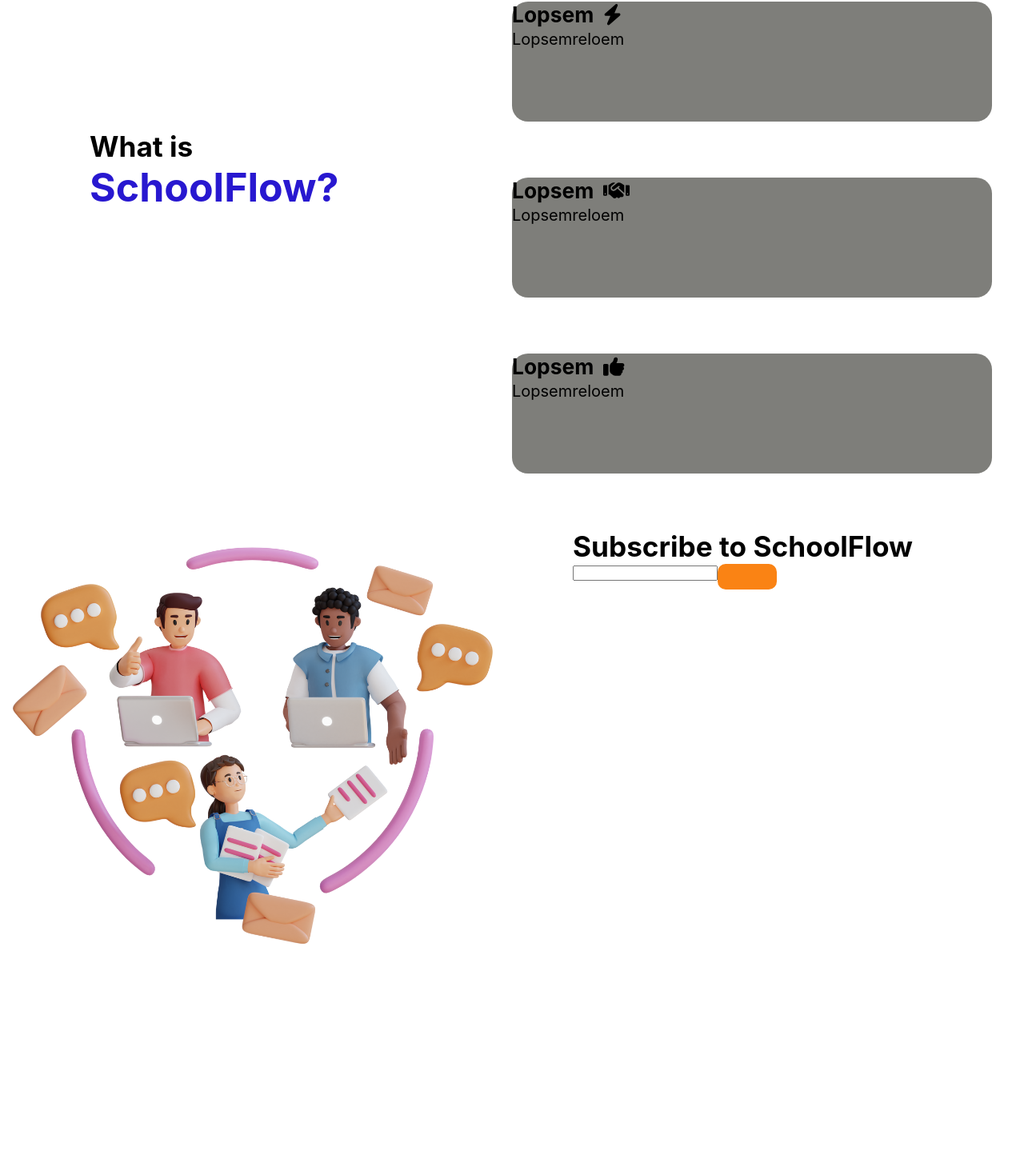
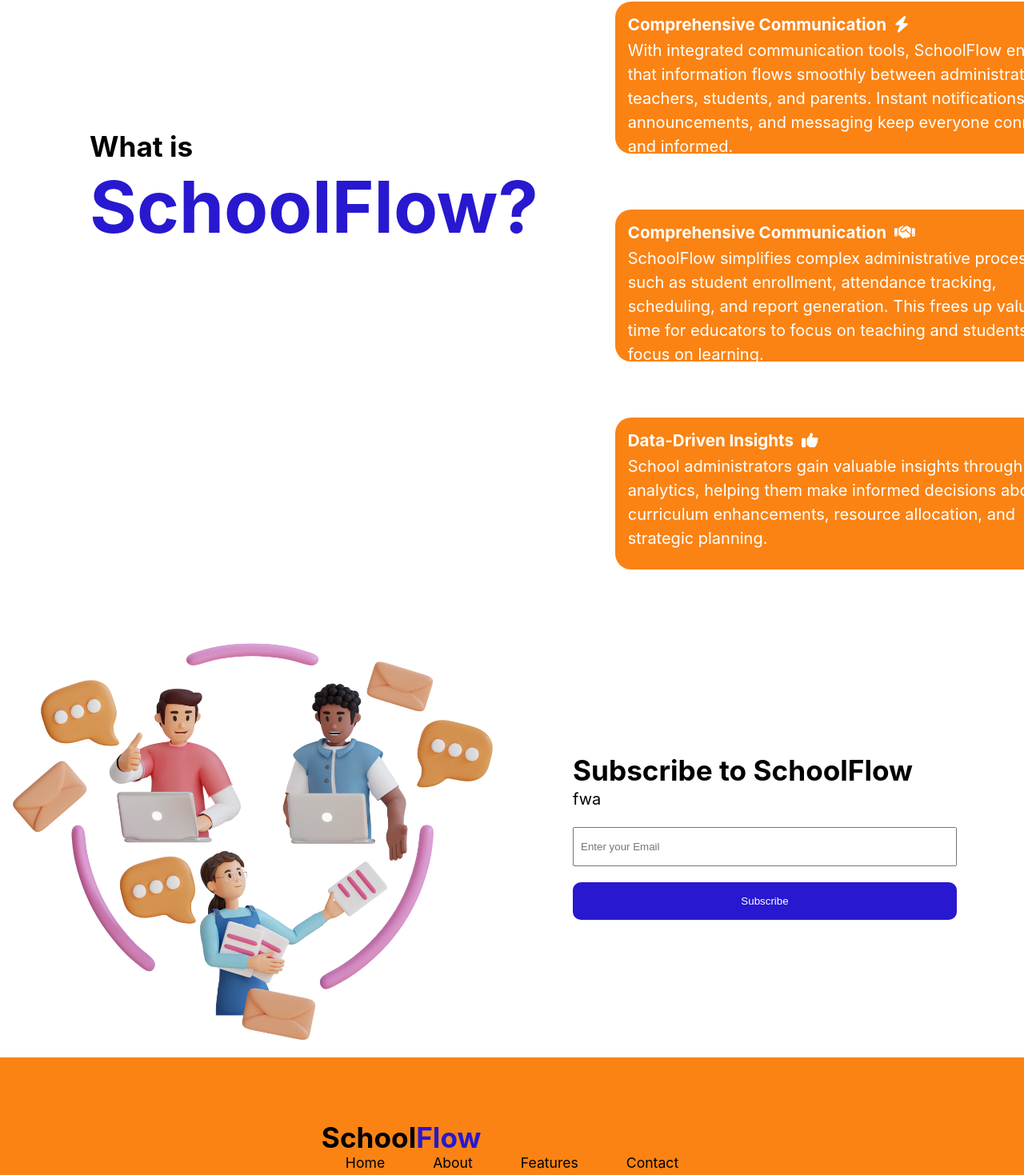
Before and after one commit to khaekelvin/school-management, a React (Create React App) app: page / in a window 1280 px wide. Shown: the part 2956-4425 px from the top of the page at 80% size. Before the commit the page ends 4190 px from the top, so only its background shows below. Built offline with nearby package versions, Linux system fonts and the light colour scheme; a web font is replaced by a local one.

Commit message:
footer fix

```diff
--- a/src/App.css
+++ b/src/App.css
@@ -165,26 +165,32 @@
 }
 
 .flow {
-  font-size: 50px;
+  font-size: 90px;
 }
-
+h3 {
+  margin-bottom: 5px;
+}
 .what {
   padding: 10rem 6rem;
 }
 
 .side-box {
   width: 600px;
-  height: 150px;
+  height: 190px;
   margin: 70px 0;
   border-radius: 20px;
-  background-color: var(--ash-text);
+  padding: 1rem;
+  background-color: var(--button-orange);
+  color: white;
 }
 
 .in {
   width: 600px;
-  height: 150px;
+  height: 190px;
+  padding: 1rem;
   border-radius: 20px;
-  background-color: var(--ash-text);
+  background-color: var(--button-orange);
+  color: white;
 }
 
 /*CTA*/
@@ -193,3 +199,32 @@
   grid-template-columns: repeat(2, 1fr);
   gap: 100px;
 }
+
+form {
+  display: flex;
+  flex-direction: column;
+  max-width: 30rem;
+  padding: 10rem 0;
+}
+
+input {
+  padding: 15px 8px;
+  margin: 20px 0;
+}
+.sub {
+  background-color: var(--button-blue);
+}
+
+/* Footer */
+
+footer {
+  background-color: var(--button-orange);
+  width: 100%;
+  height: 250px;
+  position: absolute;
+  left: 0;
+  justify-content: center;
+  display: flex;
+  flex-direction: column;
+  align-items: center;
+}
--- a/src/App.js
+++ b/src/App.js
@@ -5,6 +5,7 @@
 import Testimonials from "./components/testimonials";
 import About from "./components/About";
 import CallToAction from "./components/callToAction";
+import Footer from "./components/footer";
 
 function App() {
   return (
@@ -15,6 +16,7 @@
       <Testimonials />
       <About />
       <CallToAction />
+      <Footer />
     </div>
   );
 }
--- a/src/components/About.js
+++ b/src/components/About.js
@@ -15,24 +15,41 @@
       </h1>
       <div>
         <section className="in">
-          <h2>
-            Lopsem <FontAwesomeIcon className="plane" icon={faBolt} />
-          </h2>
-          <p>Lopsemreloem</p>
+          <h3>
+            Comprehensive Communication{" "}
+            <FontAwesomeIcon className="plane" icon={faBolt} />
+          </h3>
+          <p className="about-text">
+            With integrated communication tools, SchoolFlow ensures that
+            information flows smoothly between administrators, teachers,
+            students, and parents. Instant notifications, announcements, and
+            messaging keep everyone connected and informed.
+          </p>
         </section>
 
         <section className="side-box">
-          <h2>
-            Lopsem <FontAwesomeIcon className="plane" icon={faHandshake} />
-          </h2>
-          <p>Lopsemreloem</p>
+          <h3>
+            Comprehensive Communication{" "}
+            <FontAwesomeIcon className="plane" icon={faHandshake} />
+          </h3>
+          <p className="about-text">
+            SchoolFlow simplifies complex administrative processes such as
+            student enrollment, attendance tracking, scheduling, and report
+            generation. This frees up valuable time for educators to focus on
+            teaching and students to focus on learning.
+          </p>
         </section>
 
         <section className="side-box">
-          <h2>
-            Lopsem <FontAwesomeIcon className="plane" icon={faThumbsUp} />
-          </h2>
-          <p>Lopsemreloem</p>
+          <h3>
+            Data-Driven Insights{" "}
+            <FontAwesomeIcon className="plane" icon={faThumbsUp} />
+          </h3>
+          <p className="about-text">
+            School administrators gain valuable insights through data analytics,
+            helping them make informed decisions about curriculum enhancements,
+            resource allocation, and strategic planning.
+          </p>
         </section>
       </div>
     </div>
--- a/src/components/callToAction.js
+++ b/src/components/callToAction.js
@@ -7,8 +7,9 @@
       <img className="" src={last} alt=""></img>
       <form>
         <h1>Subscribe to SchoolFlow</h1>
-        <input />
-        <button></button>
+        <p>fwa</p>
+        <input placeholder="Enter your Email" />
+        <button className="sub">Subscribe</button>
       </form>
     </div>
   );
--- /dev/null
+++ b/src/components/footer.js
@@ -0,0 +1,22 @@
+import React from "react";
+
+function Footer() {
+  return (
+    <footer className="col">
+      <div>
+        <h1>
+          School<span>Flow</span>
+        </h1>
+        <ul>
+          <li>Home</li>
+          <li>About</li>
+          <li>Features</li>
+          <li>Contact</li>
+        </ul>
+      </div>
+      <p>© SchoolFlow Copyright 2023</p>
+    </footer>
+  );
+}
+
+export default Footer;
```
